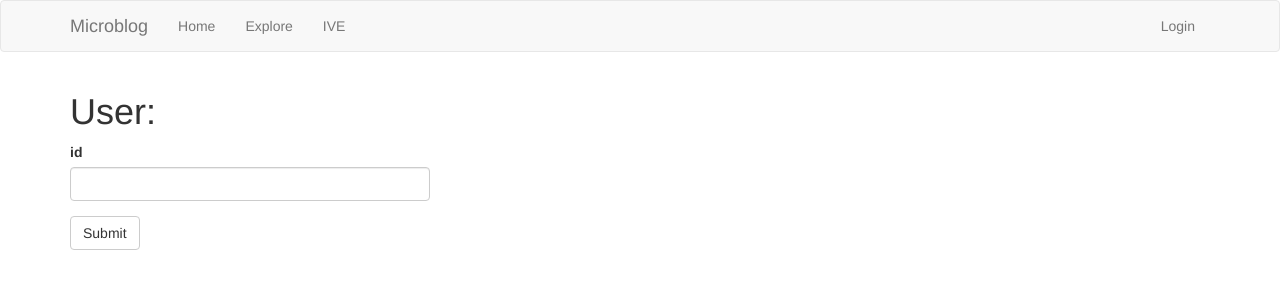
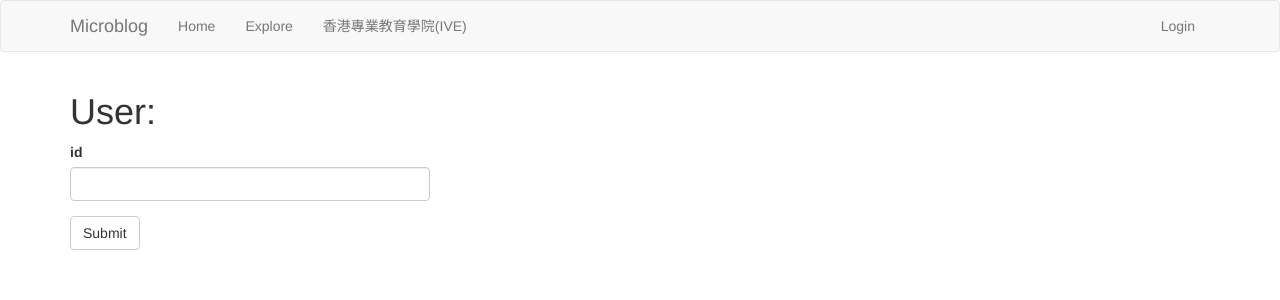
Before and after one commit to RW0NG722/ea_assignment_hint_B, a Flask app: page /trading in a window 1280 px wide. Shown: the top 300 px of the page. Run offline with Flask 3, Linux system fonts and the light colour scheme; data that the repository does not hold is empty; some libraries are stand-ins or nearby versions.

Commit message:
title and new link

```diff
--- a/app/routes.py
+++ b/app/routes.py
@@ -210,7 +210,7 @@ def trading():
 def iveindex():
 
 
-    return render_template('iveindex.html.j2', title=_('Register'))
+    return render_template('iveindex.html.j2', title=_('香港專業教育學院'))
 
 @app.route('/ivesubject', methods=['GET', 'POST'])
 @login_required
@@ -236,7 +236,7 @@ def ivedis_and_pro():
         db.session.commit()
         flash(_('Subject inputed!'))
 
-    return render_template('ivedis_and_pro.html.j2', title=_('Subject'),form=form)
+    return render_template('ivedis_and_pro.html.j2', title=_('學科及課程'),form=form)
 
 @app.route("/set")
 def setcookie():
--- a/app/templates/base.html.j2
+++ b/app/templates/base.html.j2
@@ -31,7 +31,7 @@
                         <a href="{{ url_for('explore') }}">{{ _('Explore') }}</a>
                     </li>
                     <li>
-                        <a href="iveindex">{{ _('IVE') }}</a>
+                        <a href="iveindex">{{ _('香港專業教育學院(IVE)') }}</a>
                     </li>
                 </ul>
                 <ul class="nav navbar-nav navbar-right">
--- a/app/templates/iveindex.html.j2
+++ b/app/templates/iveindex.html.j2
@@ -186,8 +186,8 @@ height="0" width="0" style="display:none;visibility:hidden"></iframe></noscript>
                         <a href="https://www.ive.edu.hk/ivesite/html/tc/index.html#" class="control_next" style="display: inline;"></a>
                         <a href="https://www.ive.edu.hk/ivesite/html/tc/index.html#" class="control_prev" style="display: inline;"></a>
                         <ul style="width: 2845px; margin-left: -569px;">
-                            <li><a href="https://www.vtc.edu.hk/admission/tc/programme/s6/higher-diploma/" target="_blank"><img src="website_banner2-08_TC.jpg" alt="Banner"></a></li><li><a href="https://www.ive.edu.hk/ivesite/html/tc/disciplines_and_programmes.html" target="_blank"><img src="20201029_website_banner_tc.jpg" alt="Banner"></a></li><li><a href="https://www.ive.edu.hk/ivesite/html/tc/disciplines_and_programmes.html" target="_blank"><img src="20180227_website_banner_tc_3.jpg" alt="Banner"></a></li>
-                        <li><a href="https://www.ive.edu.hk/ivesite/html/tc/disciplines_and_programmes.html" target="_blank"><img src="20180227_website_banner_tc_4.jpg" alt="Banner"></a></li><li><a href="https://youtu.be/RUYzW5sNu3o?utm_source=IVE_site&amp;utm_medium=HD_banner&amp;utm_campaign=Toki_240301" target="_blank"><img src="IVE_569x485_20250110_TC(1).jpg" alt="Banner"></a></li></ul>
+                            <li><a href="https://www.vtc.edu.hk/admission/tc/programme/s6/higher-diploma/" target="_blank"><img src="website_banner2-08_TC.jpg" alt="Banner"></a></li><li><a href="ivedis_and_pro" target="_blank"><img src="20201029_website_banner_tc.jpg" alt="Banner"></a></li><li><a href="ivedis_and_pro" target="_blank"><img src="20180227_website_banner_tc_3.jpg" alt="Banner"></a></li>
+                        <li><a href="ivedis_and_pro" target="_blank"><img src="20180227_website_banner_tc_4.jpg" alt="Banner"></a></li><li><a href="https://youtu.be/RUYzW5sNu3o?utm_source=IVE_site&amp;utm_medium=HD_banner&amp;utm_campaign=Toki_240301" target="_blank"><img src="IVE_569x485_20250110_TC(1).jpg" alt="Banner"></a></li></ul>
                     </div>
                 </div>
 
```
Also changed, not shown: 1 other file.
